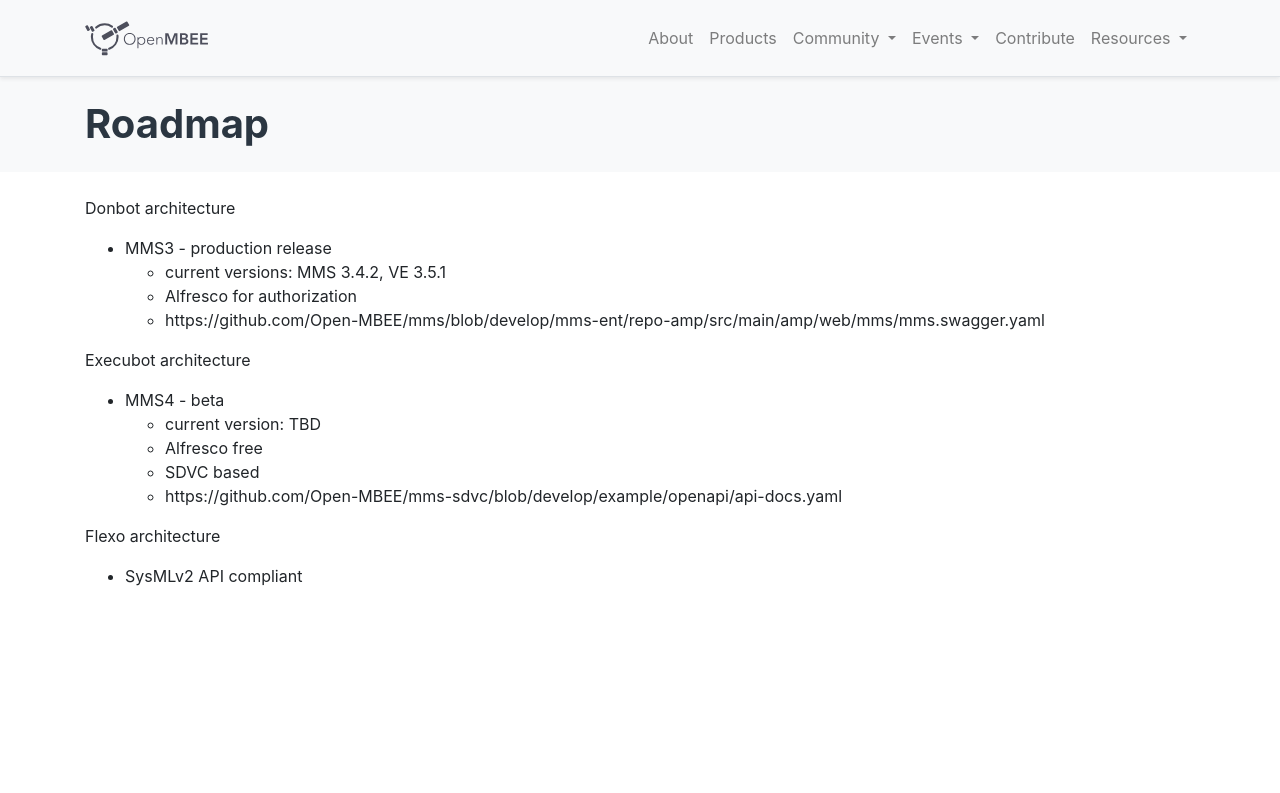
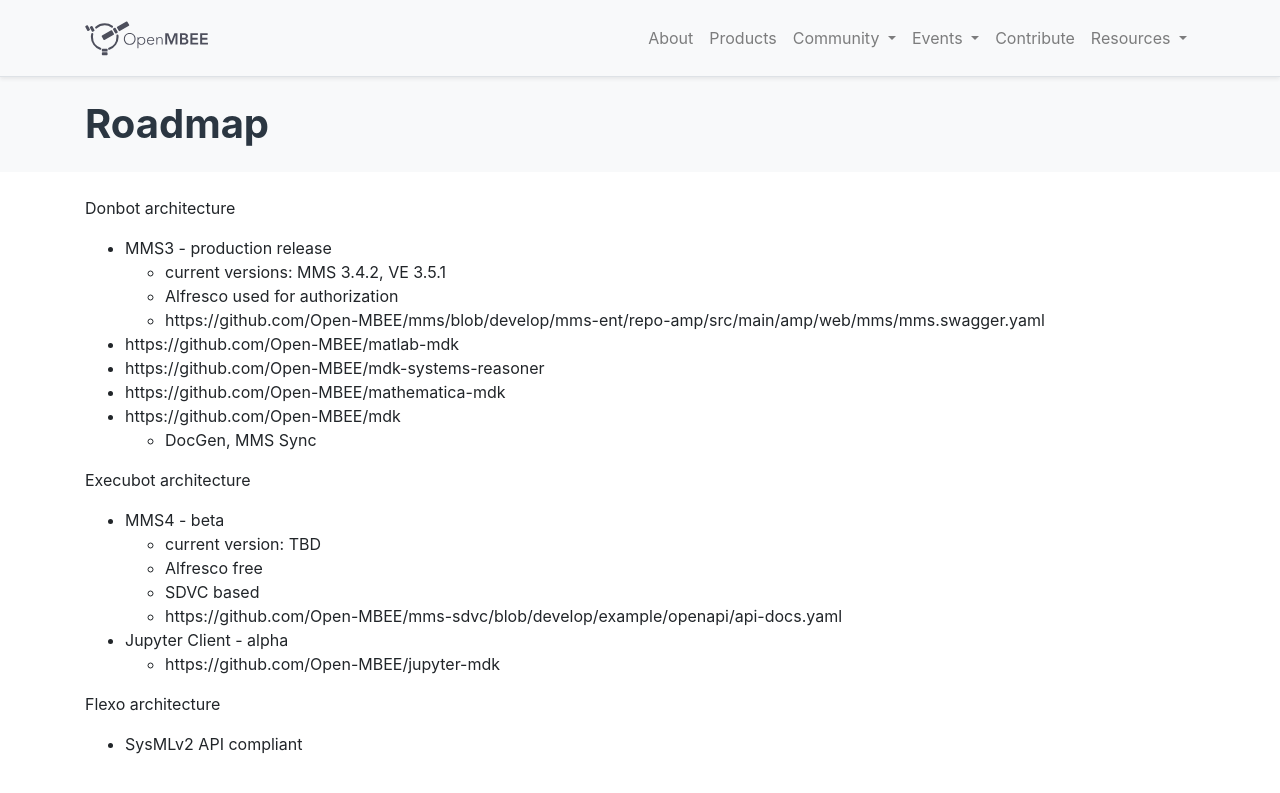
Before and after one commit to Open-MBEE/open-mbee.github.io, a Jekyll site: the page built from pages/community/roadmap.md, in a window 1280 px wide and 900 px high. Shown: the top 793 px of the window. Built offline with Jekyll 4.4.1, drawn with Linux system fonts in a browser that asks for light colours.

Commit message:
Update roadmap.md

```diff
--- a/pages/community/roadmap.md
+++ b/pages/community/roadmap.md
@@ -8,8 +8,13 @@
 
 * MMS3 - production release
    * current versions: MMS 3.4.2, VE 3.5.1
-   * Alfresco for authorization
+   * Alfresco used for authorization
    * https://github.com/Open-MBEE/mms/blob/develop/mms-ent/repo-amp/src/main/amp/web/mms/mms.swagger.yaml
+* https://github.com/Open-MBEE/matlab-mdk
+* https://github.com/Open-MBEE/mdk-systems-reasoner
+* https://github.com/Open-MBEE/mathematica-mdk
+* https://github.com/Open-MBEE/mdk
+   * DocGen, MMS Sync
 
 Execubot architecture
 
@@ -18,6 +23,8 @@
    * Alfresco free
    * SDVC based
    * https://github.com/Open-MBEE/mms-sdvc/blob/develop/example/openapi/api-docs.yaml
+* Jupyter Client - alpha
+   * https://github.com/Open-MBEE/jupyter-mdk
 
 Flexo architecture
 * SysMLv2 API compliant
```
